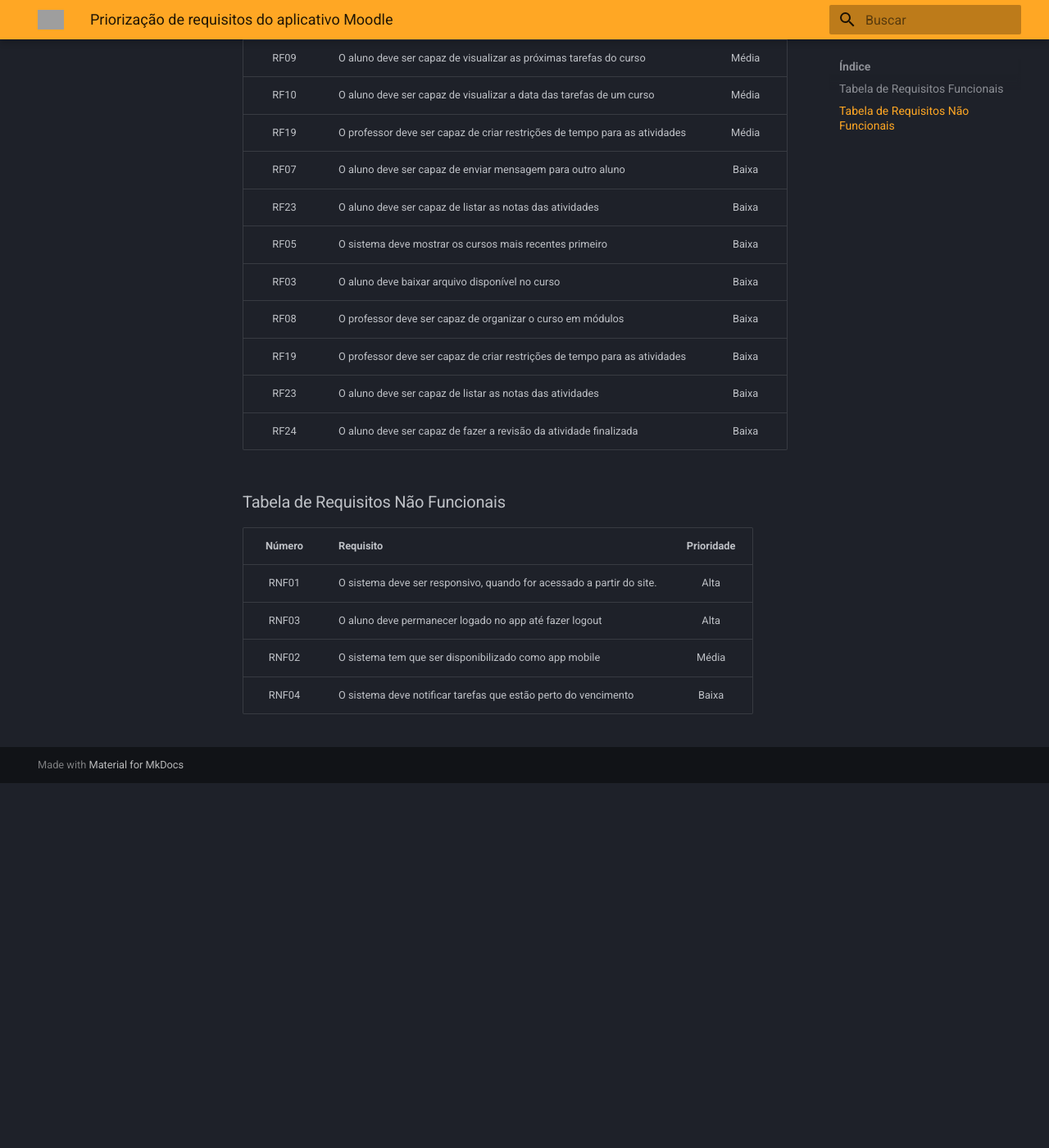
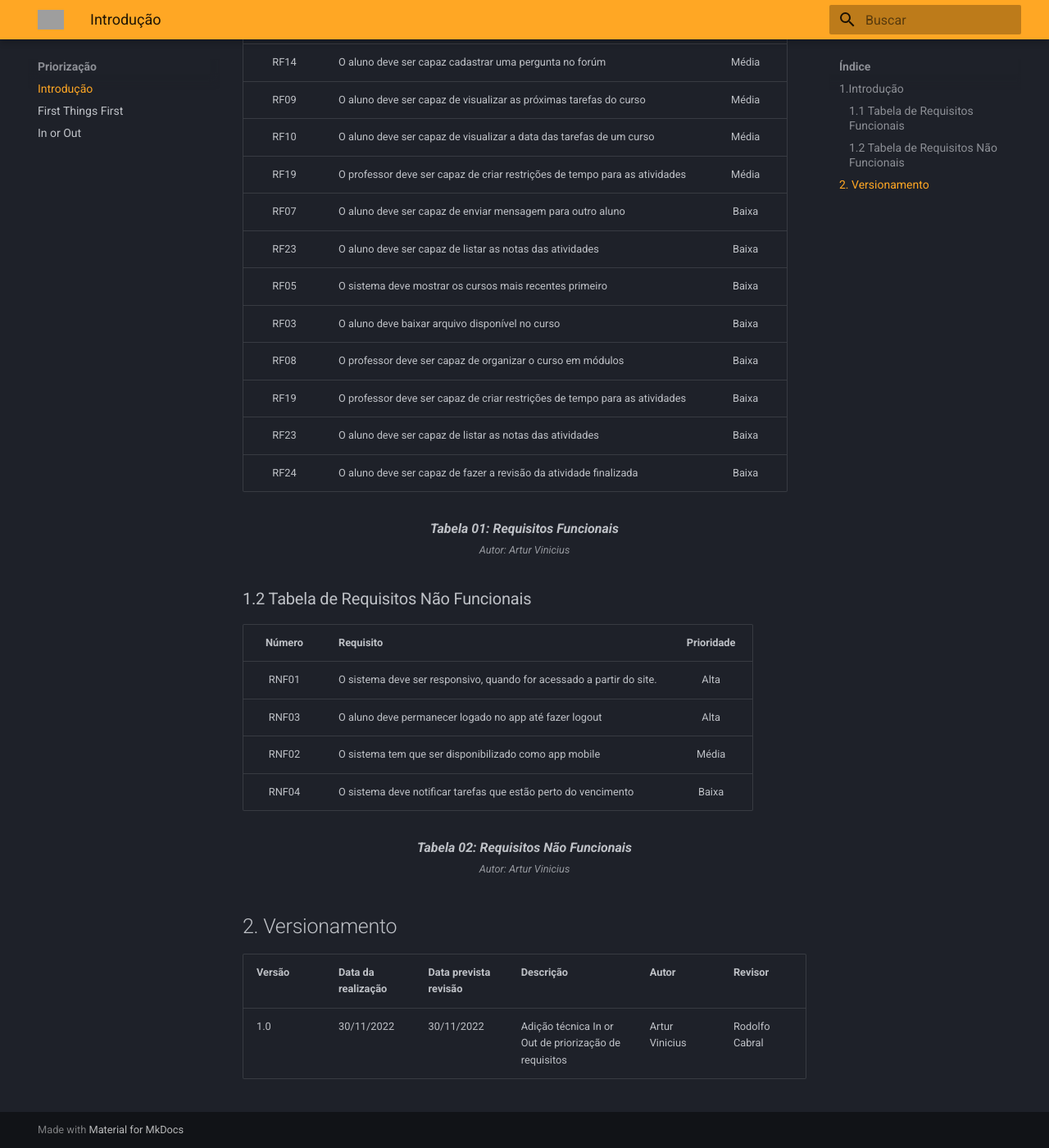
Before and after one commit to Requisitos-de-Software/2022.2-Moodle, an MkDocs documentation site: the page built from docs/Priorização/priorizacao.md, in a window 1280 px wide and 1400 px high, scrolled down 1131 px. Shown: the whole window at 82% size. Built offline with MkDocs 1.6.1 and Material for MkDocs 9.7.7, drawn with Linux system fonts in a browser that asks for light colours; before the commit the page ends 2086 px from its top, so only the background shows below that; some of the changed text lies outside the part shown; grey boxes are pictures that could not be loaded.

Commit message:
Ajustes na formatação

```diff
--- a/docs/Elicitacao/Priorização/priorizacao.md
+++ b/docs/Priorização/priorizacao.md
@@ -1,13 +1,16 @@
 # Priorização de requisitos do aplicativo Moodle
 
-Foi utilizada a técnica de escala de tês níveis para a priorização de requisitos. Esta escala consiste em categorizar os requisitos em três níveis, cujas definições e descrições se seguem:
+## 1.Introdução
 
+<p align="justify"> &emsp;&emsp;
+    Foi utilizada a técnica de escala de tês níveis para a priorização de requisitos. Esta escala consiste em categorizar os requisitos em três níveis, cujas definições e descrições se seguem:
+</p>
 
 * **Alta prioridade:** é um requisito que é simultâneamente importantee (os clientes necessitam da funcionalidade) e urgente (os cliente necessitam da funcionaldidade na próxima release).
 * **Média prioridade:** é um requisito importante (os clientes necessitam da funcionalidade) mas não urgente.
 * **Baixa prioridade:** é um requisito que não é nem importante nem urgente (os clientes conseguem viver sem essa funcionalidade se for ncessária).
 
-### Tabela de Requisitos Funcionais
+### 1.1 Tabela de Requisitos Funcionais
 
 | Número | Requisito                                                   | Prioridade     |
 | :------: | ----------------------------------------------------------- | :----------: |
@@ -36,12 +39,12 @@ Foi utilizada a técnica de escala de tês níveis para a priorização de requi
 | RF23 | O aluno deve ser capaz de listar as notas das atividades | Baixa |
 | RF24 | O aluno deve ser capaz de fazer a revisão da atividade finalizada | Baixa |
 
+<figcaption align='center'>
+    <b>Tabela 01: Requisitos Funcionais</b>
+        <br><small>Autor: Artur Vinicius</small>
+</figcaption>
 
-
-
-
-
-### Tabela de Requisitos Não Funcionais
+### 1.2 Tabela de Requisitos Não Funcionais
 
 | Número | Requisito                                                   | Prioridade     |
 | :------: | ----------------------------------------------------------- | :----------: |
@@ -49,3 +52,14 @@ Foi utilizada a técnica de escala de tês níveis para a priorização de requi
 | RNF03 | O aluno deve permanecer logado no app até fazer logout | Alta |
 | RNF02 | O sistema tem que ser disponibilizado como app mobile | Média |
 | RNF04 | O sistema deve notificar tarefas que estão perto do vencimento | Baixa |
+
+<figcaption align='center'>
+    <b>Tabela 02: Requisitos Não Funcionais</b>
+        <br><small>Autor: Artur Vinicius</small>
+</figcaption>
+
+## 2. Versionamento
+
+| Versão | Data da realização | Data prevista revisão | Descrição | Autor | Revisor |
+|--------|------|------|-----------|-------|---------|
+| 1.0    | 30/11/2022 | 30/11/2022 | Adição técnica In or Out de priorização de requisitos | Artur Vinicius | Rodolfo Cabral |
--- a/mkdocs.yml
+++ b/mkdocs.yml
@@ -27,10 +27,15 @@ nav:
     - Aplicativos avaliados: Pre_Rastreabilidade/apps_avaliados.md
     - RichPicture: Pre_Rastreabilidade/rich_picture.md
   - Elicitação:
+    - Introdução: Elicitacao/elicitacao_de_requisitos.md
     - Personas: Elicitacao/personas.md
-    - Elicitação de Requisitos: Elicitacao/elicitacao_de_requisitos.md
     - StoryTelling: Elicitacao/storytelling.md
     - Introspecção: Elicitacao/introspeccao.md
     - Observação: Elicitacao/observacao_etnografia.md
+  - Priorização:
+    - Introdução: Priorização/priorizacao.md
+    - First Things First: Priorização/First-Things-First.md
+    - In or Out: Priorização/In-or-Out.md
   - Modelagem:
+    - Cenários: Modelagem/cenarios.md
     - Especificação Suplementar: Modelagem/suplementar.md
```
Also changed, not shown: docs/Elicitacao/Priorização/First-Things-First.md (deleted, +0 -54 lines), docs/Modelagem/suplementar.md (+10 -11 lines), docs/Pre_Rastreabilidade/apps_avaliados.md (+9 -6 lines), docs/Priorização/First-Things-First.md (added, +61 -0 lines), docs/Priorização/In-or-Out.md (renamed from docs/Elicitacao/Priorização/In-or-Out.md, +30 -11 lines), docs/Assets/RichPicture/Legenda.png (added).
